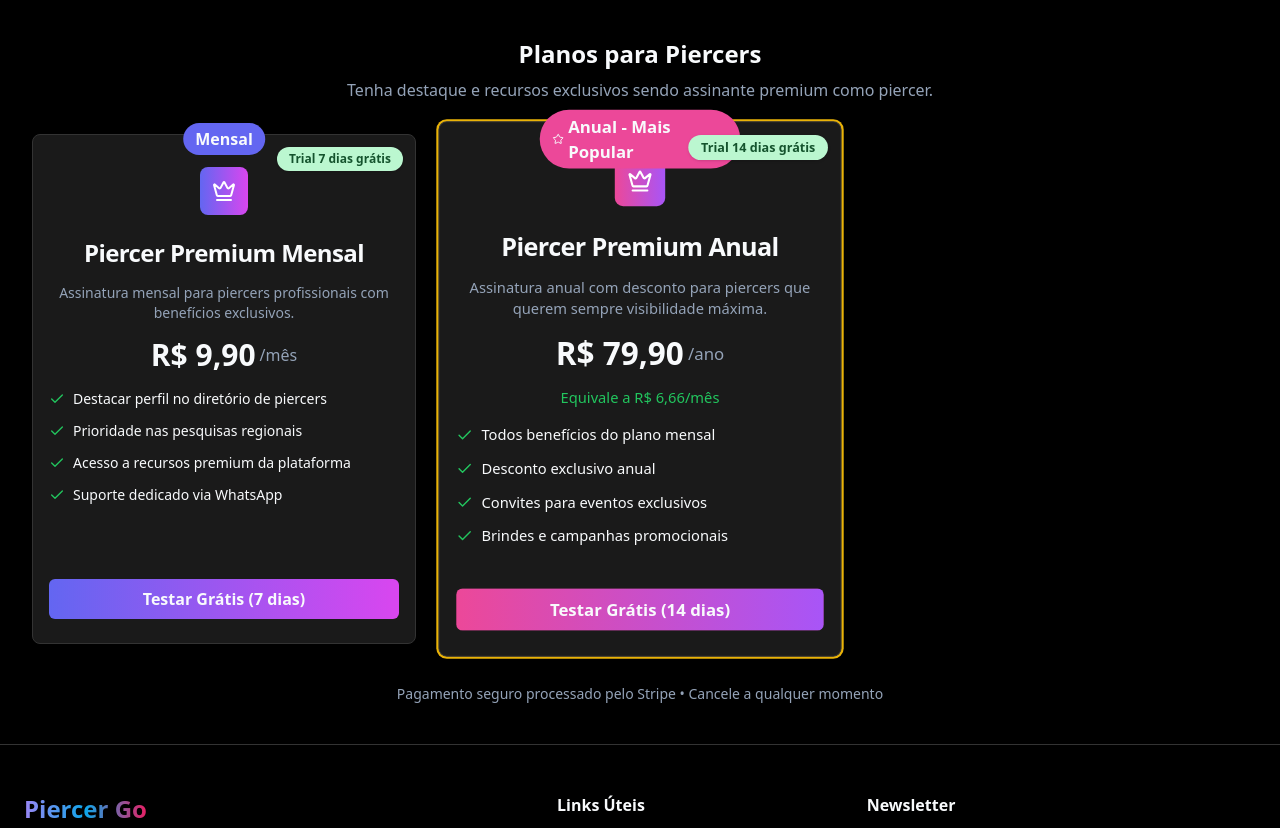
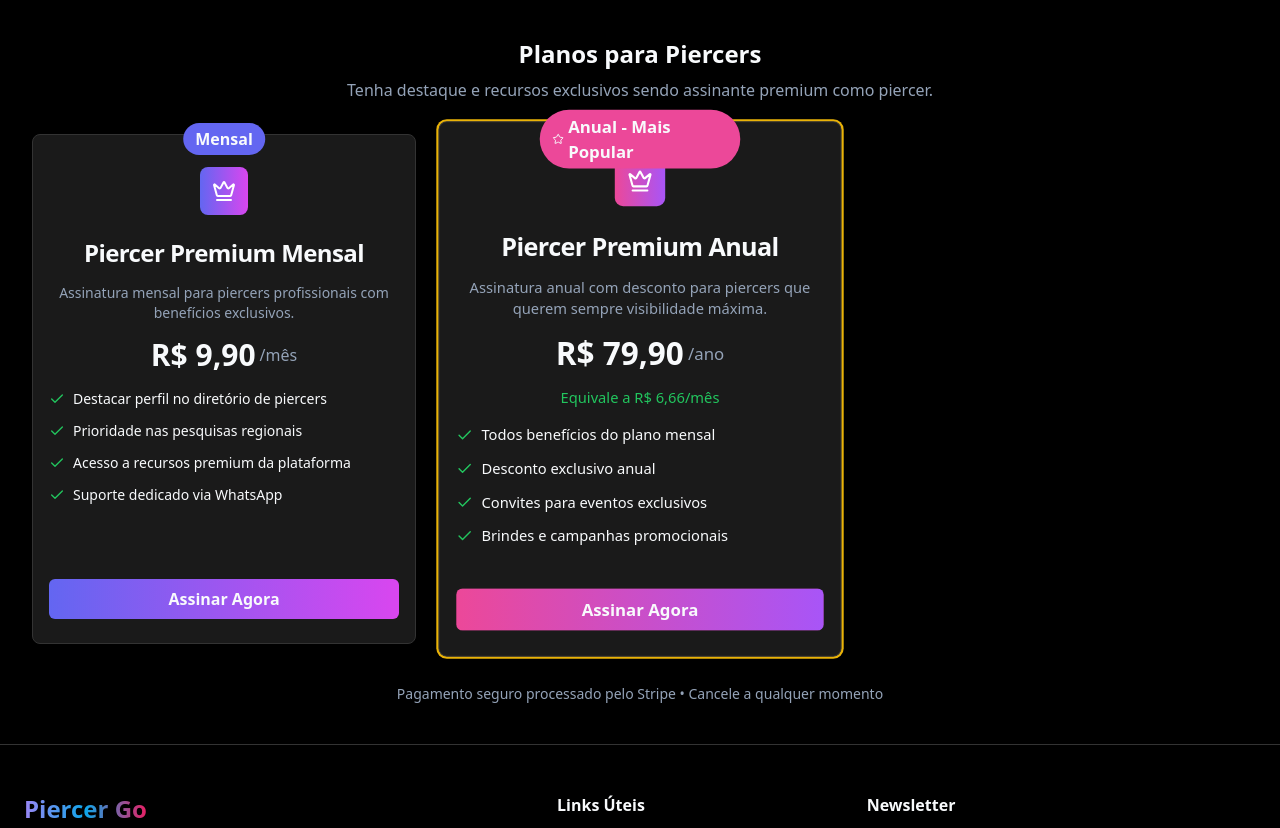
Before and after one commit to cristophermlima/pierce-go-connect, a React (Vite) app: page /planos in a window 1280 px wide. Shown: the part 520-1348 px from the top of the page. Built offline with nearby package versions, Linux system fonts and the light colour scheme.

Commit message:
Remove trial functionality
Remove trial period from plan cards and data.

```diff
--- a/src/components/plans/PlanCard.tsx
+++ b/src/components/plans/PlanCard.tsx
@@ -27,10 +27,6 @@ export function PlanCard({ plan, loading, onSubscribe }: PlanCardProps) {
     <Card
       className={`relative flex flex-col justify-between w-full max-w-md mx-auto md:mx-0 ${plan.popular ? 'ring-2 ring-yellow-500 scale-105' : ''} transition-transform duration-150`}
     >
-      {/* Trial info visual se disponível */}
-      {plan.trialDays && (
-        <span className="absolute top-3 right-3 bg-green-200 text-green-900 text-xs font-semibold px-3 py-1 rounded-full z-10 shadow">Trial {plan.trialDays} dias grátis</span>
-      )}
       <Badge className={`absolute -top-3 left-1/2 -translate-x-1/2 ${plan.badgeColor} px-3 py-1 text-base flex items-center`}>
         {plan.popular && <Star className="w-3 h-3 mr-1" />}
         {plan.badge}
@@ -66,7 +62,7 @@ export function PlanCard({ plan, loading, onSubscribe }: PlanCardProps) {
           disabled={loading}
           className={`w-full bg-gradient-to-r ${plan.color} hover:opacity-90 py-2 text-base font-semibold rounded-md`}
         >
-          {loading ? "Processando..." : plan.trialDays ? `Testar Grátis (${plan.trialDays} dias)` : "Assinar Agora"}
+          {loading ? "Processando..." : "Assinar Agora"}
         </Button>
       </CardContent>
     </Card>
--- a/src/components/plans/PlansTabs.tsx
+++ b/src/components/plans/PlansTabs.tsx
@@ -1,4 +1,3 @@
-
 import { useState } from "react";
 import { Tabs, TabsContent, TabsList, TabsTrigger } from "@/components/ui/tabs";
 import { PlanCard } from "./PlanCard";
@@ -38,7 +37,20 @@ export function PlansTabs() {
     }
   };
 
-  const renderPlans = (plans: typeof piercerPlans) => (
+  // Remove trialDays from typing requirements for plans
+  const renderPlans = (plans: {
+    id: string;
+    name: string;
+    price: string;
+    period: string;
+    originalPrice: string | null;
+    description: string;
+    features: string[];
+    popular?: boolean;
+    color: string;
+    badge: string;
+    badgeColor: string;
+  }[]) => (
     <div className="grid grid-cols-1 sm:grid-cols-2 lg:grid-cols-3 gap-6 md:gap-8 max-w-7xl mx-auto">
       {plans.map((plan) => (
         <PlanCard
--- a/src/data/piercerPlans.ts
+++ b/src/data/piercerPlans.ts
@@ -16,8 +16,7 @@ export const piercerPlans = [
     popular: false,
     color: "from-indigo-500 to-fuchsia-500",
     badge: "Mensal",
-    badgeColor: "bg-indigo-500",
-    trialDays: 7 // trial de 7 dias mensais para demonstração
+    badgeColor: "bg-indigo-500"
   },
   {
     id: "piercer_annual",
@@ -35,7 +34,6 @@ export const piercerPlans = [
     popular: true,
     color: "from-pink-500 to-purple-500",
     badge: "Anual",
-    badgeColor: "bg-pink-500",
-    trialDays: 14 // exemplo: trial de 14 dias anual
+    badgeColor: "bg-pink-500"
   }
 ];
```
